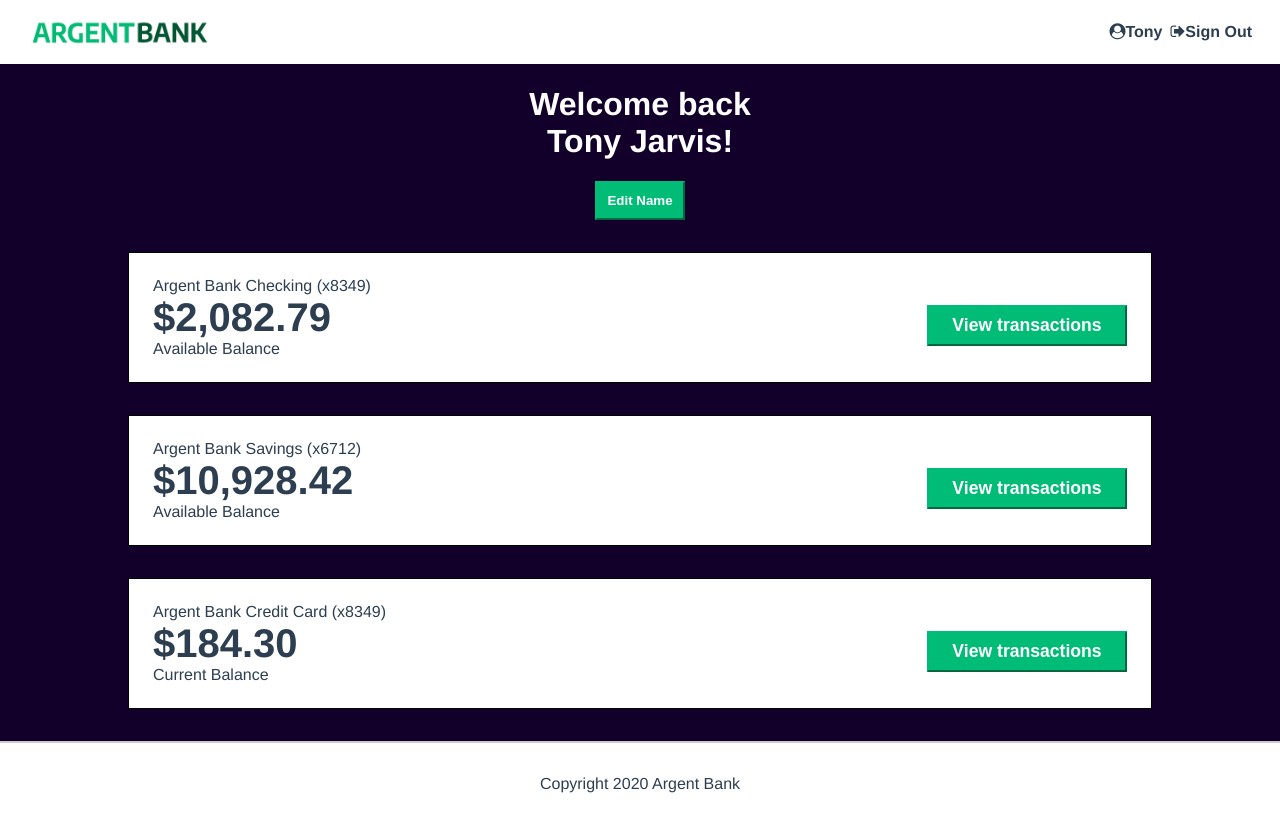
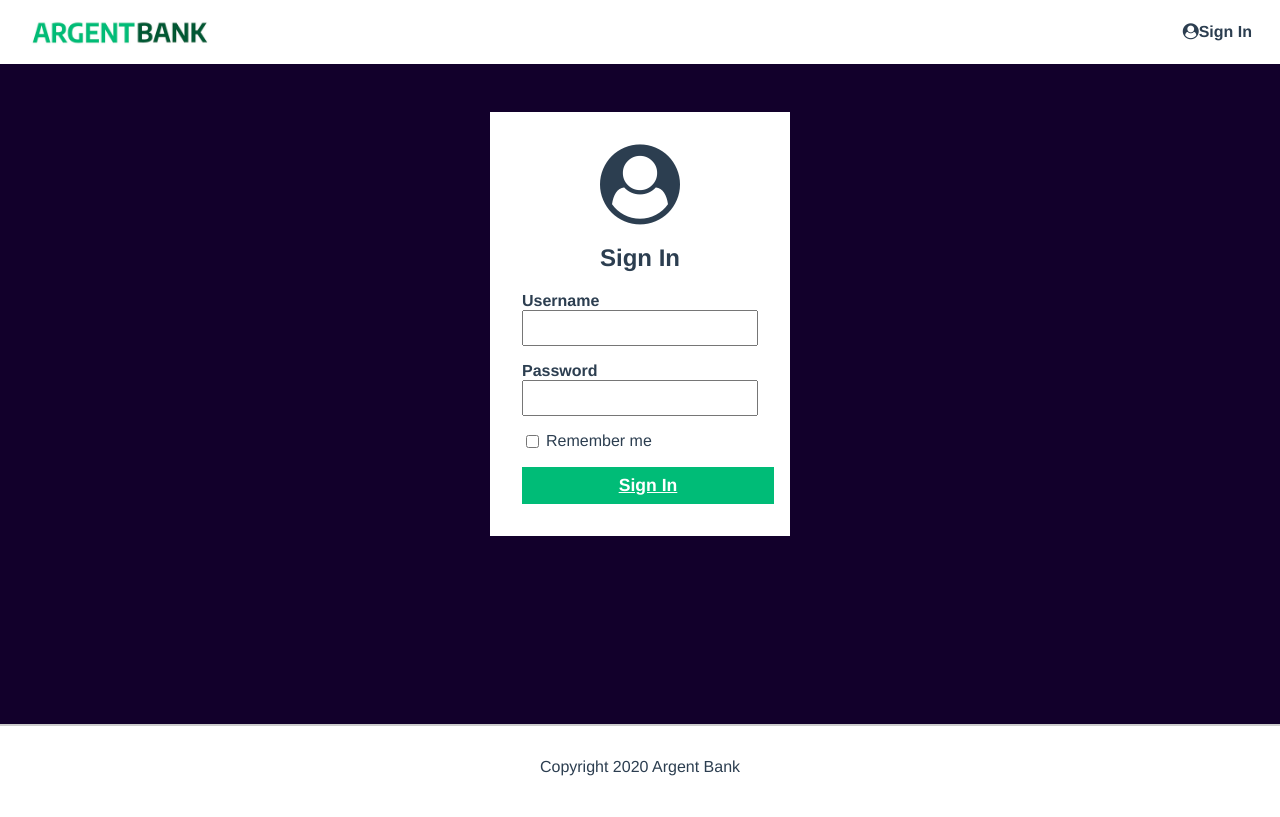
Before and after one commit to EPourmo/use-an-api-for-a-bank-user-account-with-react, a React (Vite) app in the folder frontend/code/: page /login in a window 1280 px wide. Built offline with nearby package versions, Linux system fonts and the light colour scheme.

Commit message:
router configuration

```diff
--- a/frontend/code/index.html
+++ b/frontend/code/index.html
@@ -12,6 +12,6 @@
   </head>
   <body>
     <div id="root"></div>
-    <script type="module" src="/src/main.jsx"></script>
+    <script type="module" src="/src/index.jsx"></script>
   </body>
 </html>
--- a/frontend/code/src/App.jsx
+++ b/frontend/code/src/App.jsx
@@ -1,13 +1,16 @@
 import Homepage from "./pages/Homepage";
 import SignIn from "./pages/SignIn";
 import User from "./pages/User";
+import { Routes, Route } from "react-router-dom";
 
 function App() {
   return (
     <div className="App">
-      {/* <Homepage /> */}
-      {/* <SignIn /> */}
-      <User />
+      <Routes>
+        <Route path="/" element={<Homepage />} />
+        <Route path="/login" element={<SignIn />} />
+        <Route path="/login/user" element={<User />} />
+      </Routes>
     </div>
   );
 }
--- a/frontend/code/src/components/Form.jsx
+++ b/frontend/code/src/components/Form.jsx
@@ -1,4 +1,5 @@
 import InputWrapper from "./InputWrapper";
+import { Link } from "react-router-dom";
 
 export default function Form() {
   const inputsData = [
@@ -36,9 +37,9 @@ export default function Form() {
         <input type="checkbox" id="remember-me" />
         <label htmlFor="remember-me">Remember me</label>
       </div>
-      <a href="./user.html" className="sign-in-button">
+      <Link to="user" className="sign-in-button">
         Sign In
-      </a>
+      </Link>
       {/* <button class="sign-in-button">Sign In</button> */}
     </form>
   );
--- a/frontend/code/src/components/Header.jsx
+++ b/frontend/code/src/components/Header.jsx
@@ -1,26 +1,27 @@
 import argentBankLogo from "../assets/argentBankLogo.png";
+import { Link } from "react-router-dom";
 
 export default function Header({ isConnected }) {
   return (
     <nav className="main-nav">
-      <a className="main-nav-logo" href="#">
+      <Link className="main-nav-logo" to="/">
         <img
           className="main-nav-logo-image"
           src={argentBankLogo}
           alt="Argent Bank Logo"
         />
         <h1 className="sr-only">Argent Bank</h1>
-      </a>
+      </Link>
       <div>
-        <a className="main-nav-item" href="#">
+        <Link className="main-nav-item" to="/login">
           <i className="fa fa-user-circle"></i>
           {isConnected ? "Tony" : "Sign In"}
-        </a>
+        </Link>
         {isConnected && (
-          <a className="main-nav-item" href="./index.html">
+          <Link className="main-nav-item" to="/">
             <i className="fa fa-sign-out"></i>
             Sign Out
-          </a>
+          </Link>
         )}
       </div>
     </nav>
--- /dev/null
+++ b/frontend/code/src/index.jsx
@@ -0,0 +1,13 @@
+import React from "react";
+import ReactDOM from "react-dom/client";
+import App from "./App";
+import "./index.css";
+import { BrowserRouter } from "react-router-dom";
+
+ReactDOM.createRoot(document.getElementById("root")).render(
+  <React.StrictMode>
+    <BrowserRouter>
+      <App />
+    </BrowserRouter>
+  </React.StrictMode>
+);
--- a/frontend/code/src/main.jsx
+++ /dev/null
@@ -1,10 +0,0 @@
-import React from 'react'
-import ReactDOM from 'react-dom/client'
-import App from './App'
-import './index.css'
-
-ReactDOM.createRoot(document.getElementById('root')).render(
-  <React.StrictMode>
-    <App />
-  </React.StrictMode>
-)
```
